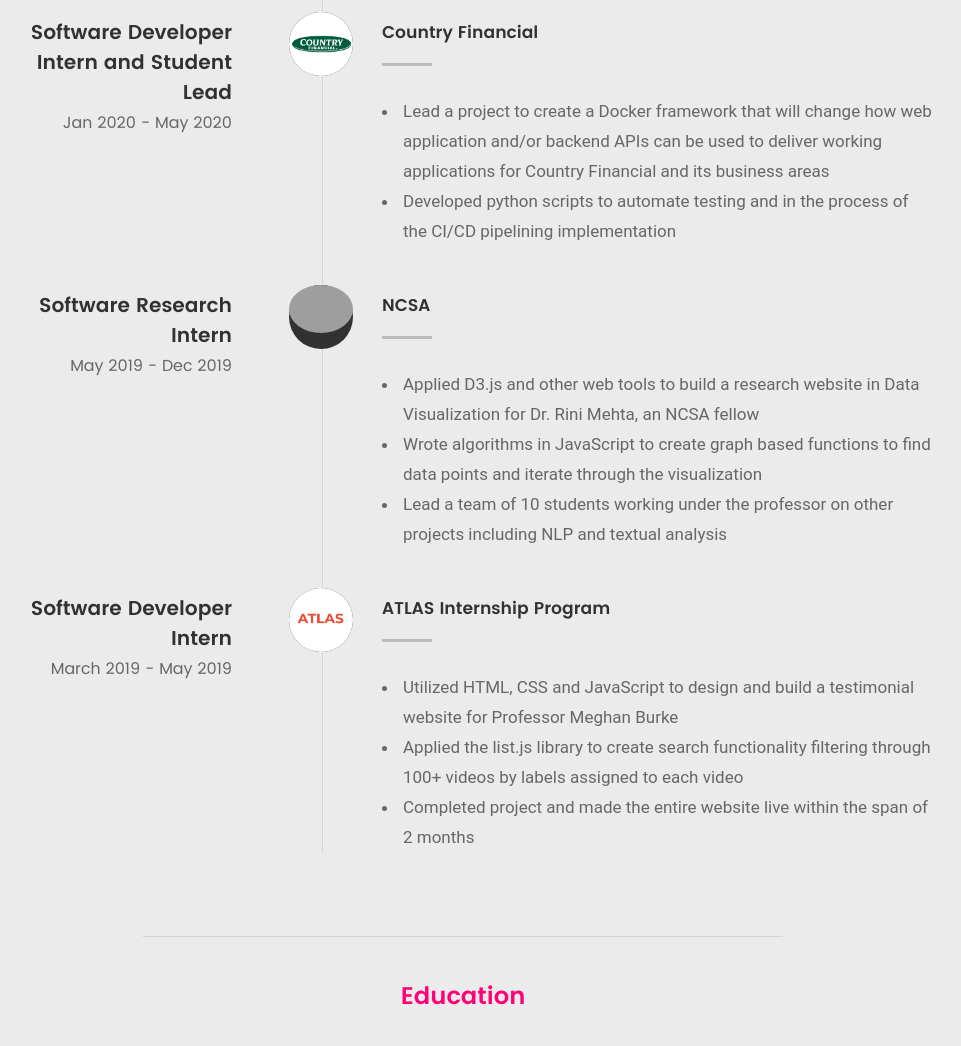
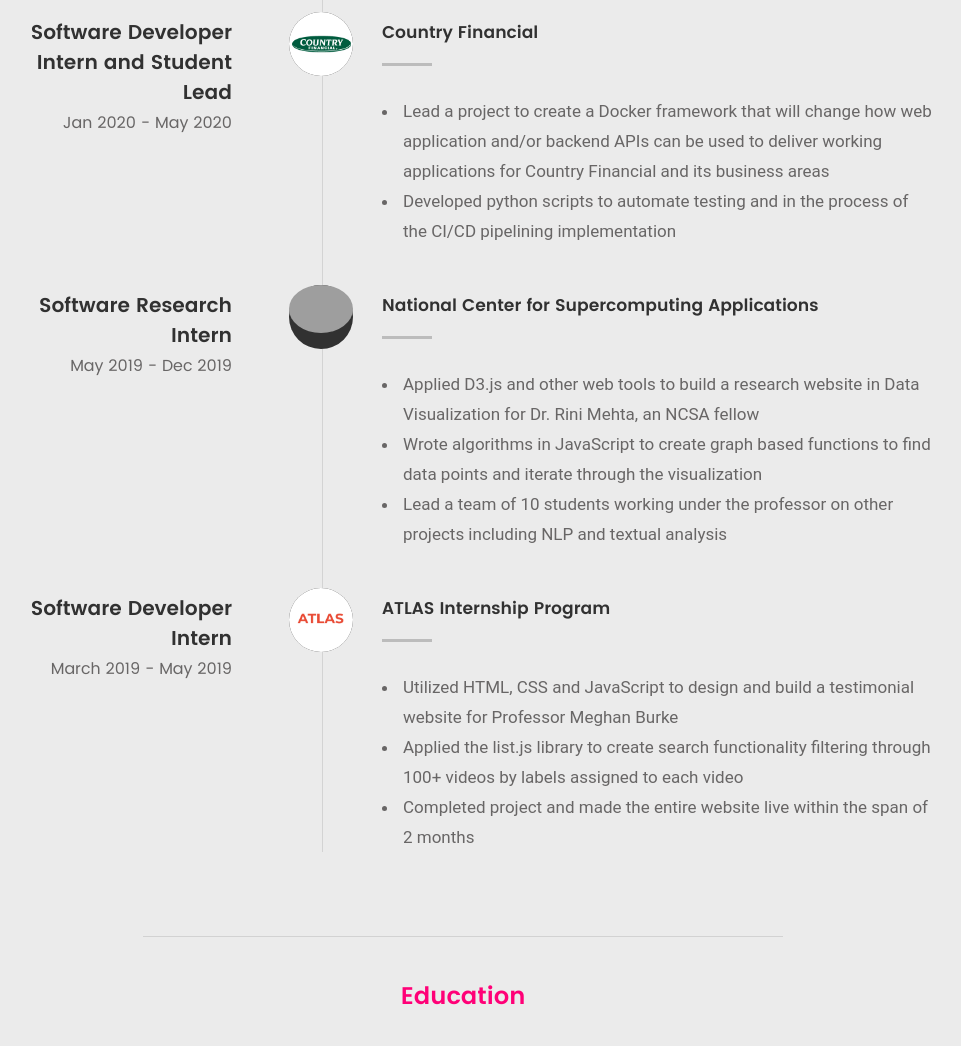
Before and after one commit to yatharth201/yatharthdhoot.github.io, a plain HTML site: page index.html in a window 1280 px wide. Shown: the part 3115-4161 px from the top of the page, without its empty margins (177-1138 px from the left). Drawn offline with nearby package versions, Linux system fonts and the light colour scheme; grey boxes are pictures that could not be loaded; files whose address does not match are found by name.

Commit message:
Updated NCSA to full form

```diff
--- a/index.html
+++ b/index.html
@@ -331,7 +331,7 @@
 	   				</div>
 
 	   				<div class="timeline-content">
-	   					<h4>NCSA</h4>
+	   					<h4>National Center for Supercomputing Applications</h4>
 	   					<p>
 	   						<ul>
 			   					<li>Applied D3.js and other web tools to build a research website in Data Visualization for Dr. Rini Mehta, an NCSA fellow
```
